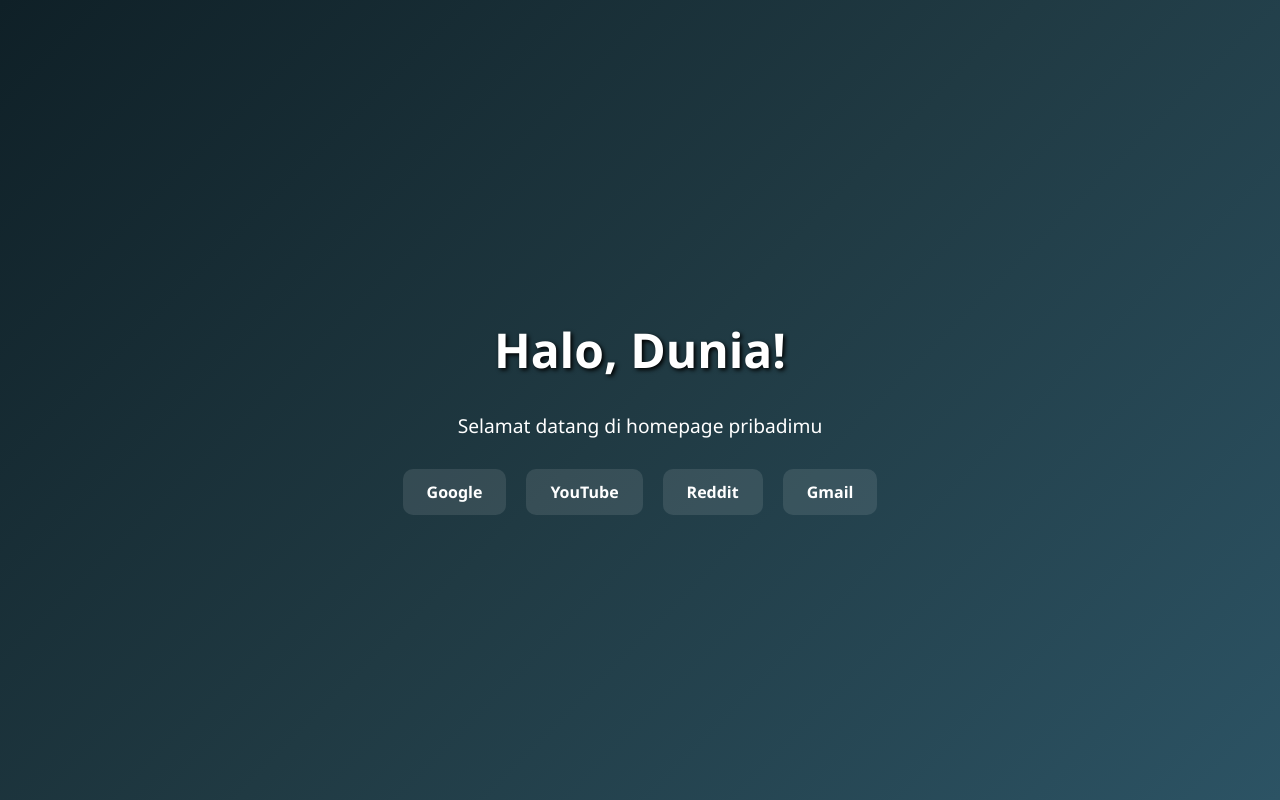
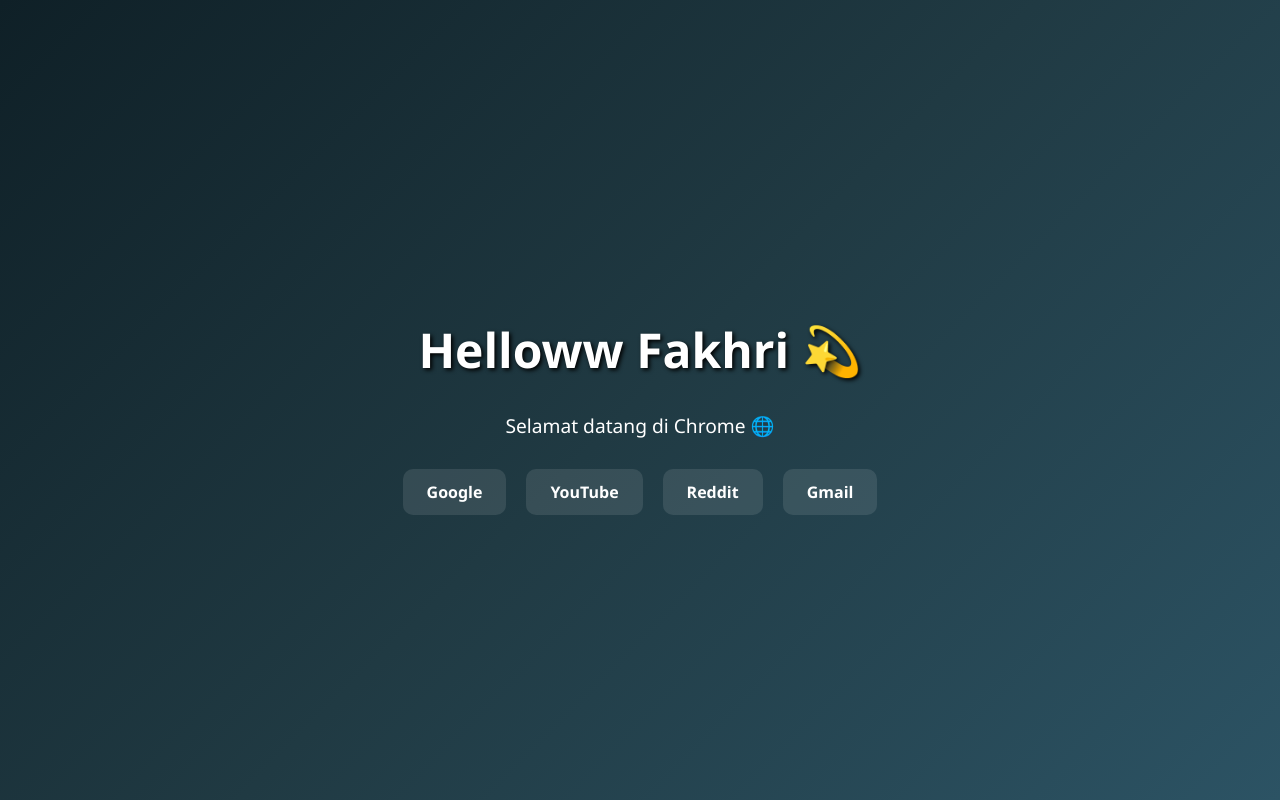
Before and after one commit to fakhri66676/My--homepage, a plain HTML site: page index.html in a window 1280 px wide. Drawn offline with Linux system fonts and the light colour scheme.

Commit message:
Update index.html

```diff
--- a/index.html
+++ b/index.html
@@ -59,8 +59,8 @@
   </style>
 </head>
 <body>
-  <h1>Halo, Dunia!</h1>
-  <p>Selamat datang di homepage pribadimu</p>
+  <h1>Helloww Fakhri 💫</h1>
+  <p>Selamat datang di Chrome 🌐</p>
   <div class="links">
     <a href="https://www.google.com">Google</a>
     <a href="https://www.youtube.com">YouTube</a>
```
